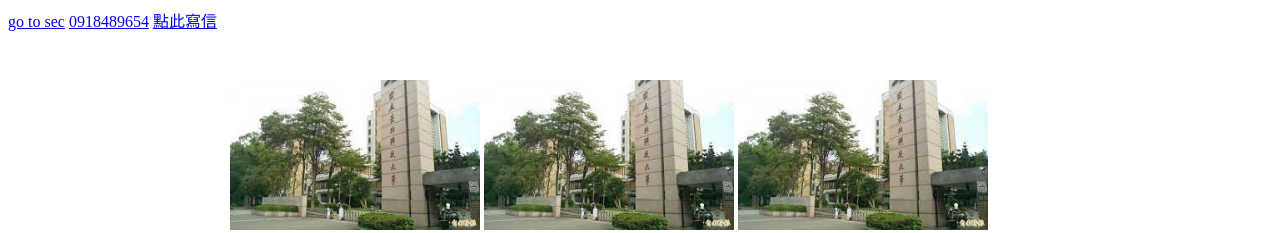
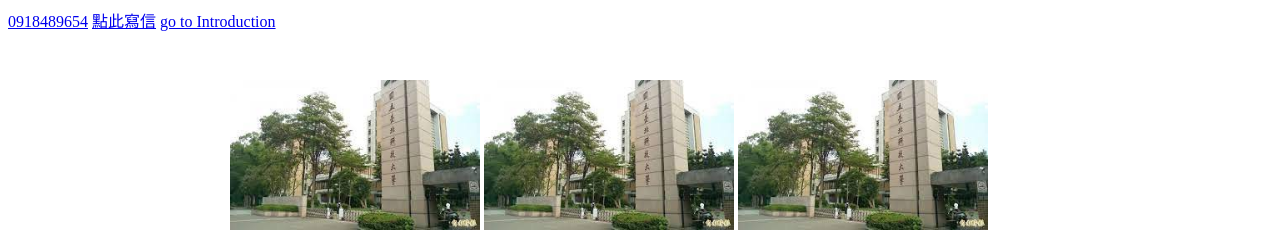
Before and after one commit to yuxuanjoe/110590012, a plain HTML site: page LAB1.html in a window 1280 px wide. Shown: the top 233 px of the page. Drawn offline with Linux system fonts and the light colour scheme.

Commit message:
Update LAB1.html

```diff
--- a/LAB1.html
+++ b/LAB1.html
@@ -22,7 +22,6 @@
     </style>
 </head>
 <body>
-    <a href="sec">go to sec</a>
     <div>
         <div style="position: relative;">
             <img src="123.jpeg" style="width:250px;height:150px;"/>
@@ -30,7 +29,7 @@
             <img src="123.jpeg" style="width:250px;height:150px;"/>
         </div>
         <div style="position: relative;">
-            <h1>Introduction</h1>
+            <h1 id="t">Introduction</h1>
             <p>
                 Taipei Tech campus is located at the apex of the Taipei Metro system. Not only can students enjoy a world-class
                 education at Taipei Tech, but they also gain the opportunity to enjoy the rich traditional culture that Taipei offers.
@@ -63,7 +62,7 @@
     </div>
     <a href="tel:+886-918489654">0918489654</a>
     <a href="mailto:greenth@gmai1.com">點此寫信</a>
-    <section id="Taipei Tech graduates">
+    <a href="#t">go to Introduction</a>
 
 
 </body>
```
